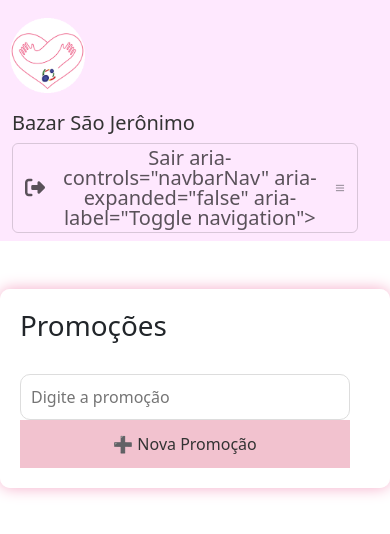
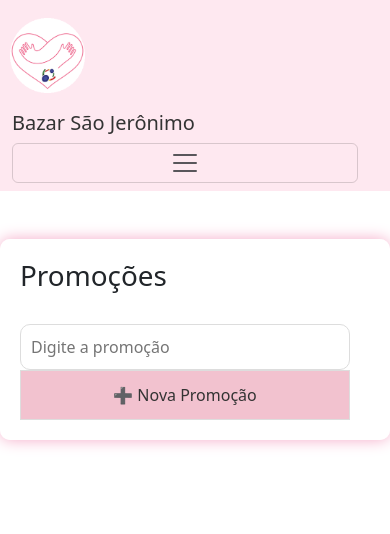
Before and after one commit to nicolasfernandes0/SistemaBazar, a plain HTML site: page public/docs/promocoes.html in a window 390 px wide. Drawn offline with nearby package versions, Linux system fonts and the light colour scheme.

Commit message:
correções

```diff
--- a/public/CSS/styles.css
+++ b/public/CSS/styles.css
@@ -3,7 +3,7 @@ font-family: Arial, sans-serif;
 }
 
 .navbar-custom {
-background-color: #fee8fe;/*cor de fundo da navbar*/
+background-color: #fee8f0;/*cor de fundo da navbar*/
 }
 
 .container-alt {
@@ -23,6 +23,8 @@ h2 {
 background: rgba(255, 182, 193, 0.5);
 padding: 10px;
 border-radius: 10px;
+text-align: center;
+color: #333;
 }
 
 .categories {
@@ -83,6 +85,8 @@ display: flex;
 align-items: center;
 justify-content: center;
 gap: 8px;
+padding: 12px;
+border-radius: 4px;
 }
 
 .btn-adicionar{
@@ -172,13 +176,9 @@ word-break: break-word;
     border-radius: 8px;
     box-shadow: 0 0 15px #F2C2CF;
 }
-        h2 { text-align: center; color: #333; }
-        button {
 
-            color: #333;
-            padding: 12px;
-            border: none;
-            border-radius: 4px;
-            font-size: 16px;
-            cursor: pointer;
+.form-group {
+ margin-left: 25px;
+ align-items: center;
+ justify-content: center;
 }
--- a/public/docs/promocoes.html
+++ b/public/docs/promocoes.html
@@ -18,9 +18,8 @@
     <div class="container-fluid">
       <a class="navbar-brand" href="#" style="color: #333;">Bazar São Jerônimo</a>
       <button class="navbar-toggler" type="button" data-bs-toggle="collapse" data-bs-target="#navbarNav"
-      class="btn btn-sair ms-2" onclick="sair()">
-              <i class="fas fa-sign-out-alt"></i> Sair
-              aria-controls="navbarNav" aria-expanded="false" aria-label="Toggle navigation">
+            aria-controls="navbarNav" aria-expanded="false" aria-label="Toggle navigation">
+
         <span class="navbar-toggler-icon"></span>
 
 
@@ -110,5 +109,6 @@
     firebase.initializeApp(firebaseConfig);
     const db = firebase.firestore();
   </script>
+  <script src="/public/JS/promocoes.js"></script>
 </body>
 </html>
```
Also changed, not shown: public/docs/index.html (+2 -1 lines), public/docs/inicio.html (+1 -2 lines), public/docs/relatorio.html (+3 -4 lines). Lines whose indentation alone changed are shown as unchanged.
